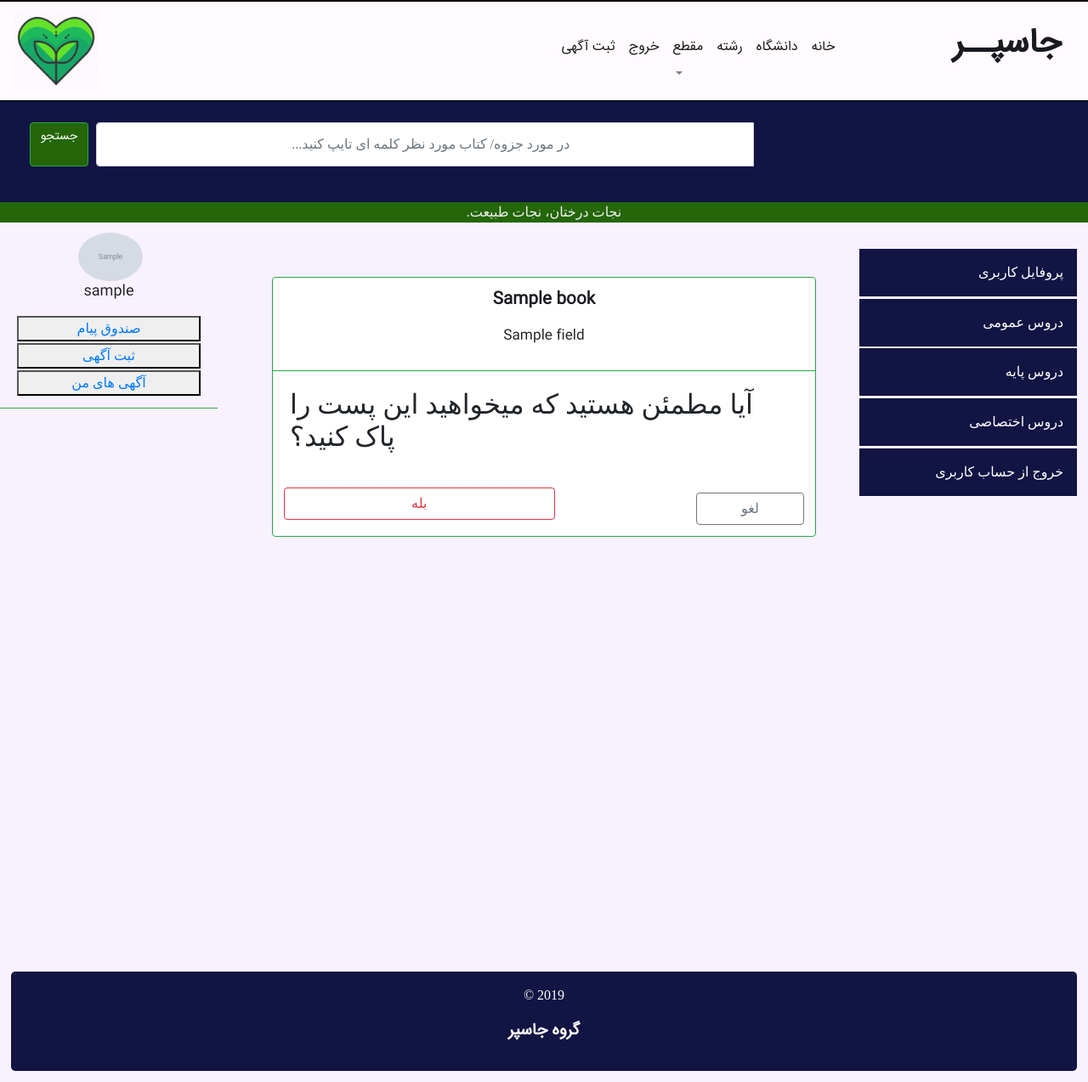
After one commit to pooyaphoenix/Jasper, a Django app: page /1/delete/ in a window 1280 px wide. The commit adds this page. Shown: the whole page at 85% size. Run offline with Django 3.2, Linux system fonts and the light colour scheme; a user stored in the database is signed in; tables that the repository leaves empty hold one stand-in row (values such as "Sample post"); grey boxes marked "Sample" are stand-in pictures; some libraries are stand-ins or nearby versions.

Commit message:
making a delete page via class base view by DeleteView and making authorization and template stuffs

```diff
--- /dev/null
+++ b/jasper/blog/templates/delete.html
@@ -0,0 +1,60 @@
+{% extends 'base.html' %}
+{%  load static from staticfiles  %}
+
+<html>
+<head>
+    <meta charset="utf-8">
+    {% block head %}
+    <title>اسناد</title>
+    {% endblock %}
+</head>
+<body>
+
+{% block body %}
+
+{% if user.is_authenticated %}
+{% else %}
+<div class="card-header bg-transparent border-success" style="position: fixed; width: 20% ;text-align: right;"
+     dir="rtl">
+    <img style="width:15% ; height: 100% ; float: right" src="{% static 'logo.png'%}" alt="paper"/>
+    <a class="card-text" style="color: black ; font-size: 150% ; float: right ; margin-right: 2% ;margin-top: 1% "><p
+            class="tiny">راهنما !</p></a>
+    <br><br>
+    <p class="text-muted skinny" style="float: left ;text-align: center ">
+    <p class="tiny">شما میتوانید توسط مشخصات صاحب جزوه/کتاب در محصل تحصیل و یا شهر خود با وی ارتباط برقرار کرده و اثر را
+        دریافت کنید. </p></p>
+{% endif %}
+</div>
+<form method="POST"  style="width: 50%; margin: 5% 0% 0% 25%">
+    {% csrf_token %}
+    <div class="card border-success mb-3">
+        <div class="card-header bg-transparent border-success" style="text-align: right;" dir="rtl">
+
+            <div style="text-align: center">
+                <p class="thick">{{object.name}}</p>
+                <p class="skinny">{{object.field}}</p>
+
+            </div>
+
+        </div>
+        <div class="card-body text-align">
+               <h2>
+                   آیا مطمئن هستید که میخواهید این پست را پاک کنید؟
+               </h2>
+        </div>
+
+            <button type="submit" class="btn btn-outline-danger" style="width: 50%;  margin: 2% ;">
+                بله
+            </button>
+
+            <a class="btn btn-outline-secondary" style="width: 20%; margin-left: 78%;margin-top: -7%; margin-bottom: 2%;" href="/{{ object.id }}" >
+                    لغو
+            </a>
+
+
+    </div>
+</form>
+
+{% endblock %}
+</body>
+</html>
--- a/jasper/blog/templates/detail.html
+++ b/jasper/blog/templates/detail.html
@@ -53,9 +53,12 @@
             <p class="skinny text-muted" style="text-align: right; color: black;" dir="rtl">قیمت : {{ object.price}}</p>
 
         </div>
-        <a href="/{{Book.id}}">
+
             <button class="btn btn-outline-success" style="float: left ; margin: 2% ; padding : 2% 10% 2% 10%">
                 باز کردن
+            </button>
+            <button class="btn btn-outline-success" style="float: left ; margin: 2% ; padding : 2% 10% 2% 10%">
+                    باز کردن
             </button>
 
         </a>
--- a/jasper/blog/urls.py
+++ b/jasper/blog/urls.py
@@ -1,7 +1,7 @@
 from django.urls import path
 from django.conf.urls import url
 from . import views
-from .views import PostListView, PostDetailView, PostCreatelView, PostUpdatelView
+from .views import PostListView, PostDetailView, PostCreatelView, PostUpdatelView, PostDeleteView
 from django.contrib.staticfiles.urls import staticfiles_urlpatterns
 
 
@@ -11,6 +11,7 @@ urlpatterns=[
     path('', PostListView.as_view() , name='index'),
     path('<int:pk>/',PostDetailView.as_view() , name= 'detail'),
     path('<int:pk>/update/',PostUpdatelView.as_view() , name= 'update'),
+    path('<int:pk>/delete/', PostDeleteView.as_view() , name= 'delete'),
     path('university/<int:uni_id>/', views.university_books, name='university_books'),
     path('field/<int:field_id>/', views.field_books, name='field_books'),
 
--- a/jasper/blog/views.py
+++ b/jasper/blog/views.py
@@ -9,7 +9,7 @@ from django.views import generic
 from django.shortcuts import redirect
 from django.contrib.postgres.search import SearchVector
 from django.contrib.auth.decorators import login_required
-from django.views.generic import ListView, DetailView, CreateView, UpdateView
+from django.views.generic import ListView, DetailView, CreateView, UpdateView, DeleteView
 from django.contrib.auth.mixins import LoginRequiredMixin, UserPassesTestMixin
 
 # Create your views here.
@@ -65,6 +65,22 @@ class PostUpdatelView(LoginRequiredMixin, UserPassesTestMixin, UpdateView):
       def form_valid(self, form):
             form.instance.author = self.request.user
             return super().form_valid(form)
+
+      def test_func(self):
+            book = self.get_object()
+            if self.request.user == book.author:
+                  return True
+            return False
+
+
+
+
+#حذف پست ها با استفاده از delete view
+#class base view
+class PostDeleteView(LoginRequiredMixin, UserPassesTestMixin, DeleteView):
+      model = Book
+      success_url = '/'
+      template_name = 'delete.html' #refrence: <app>/<mode>_<viewType>.
 
       def test_func(self):
             book = self.get_object()
```
